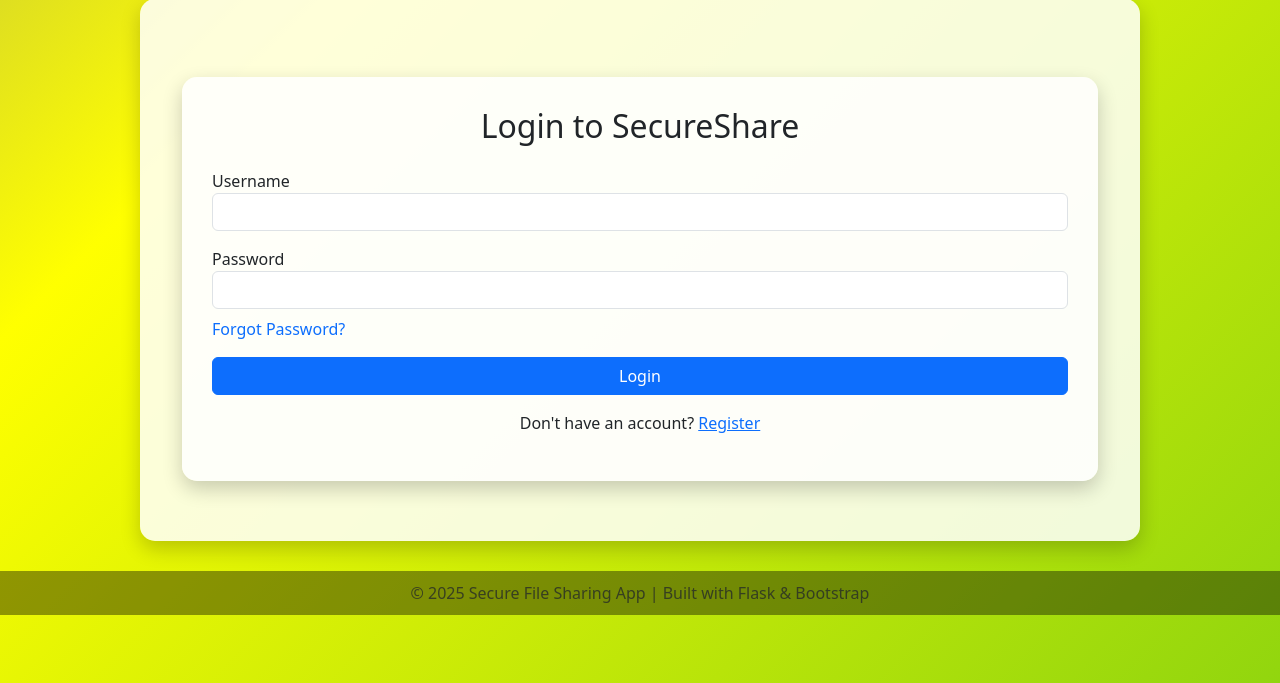
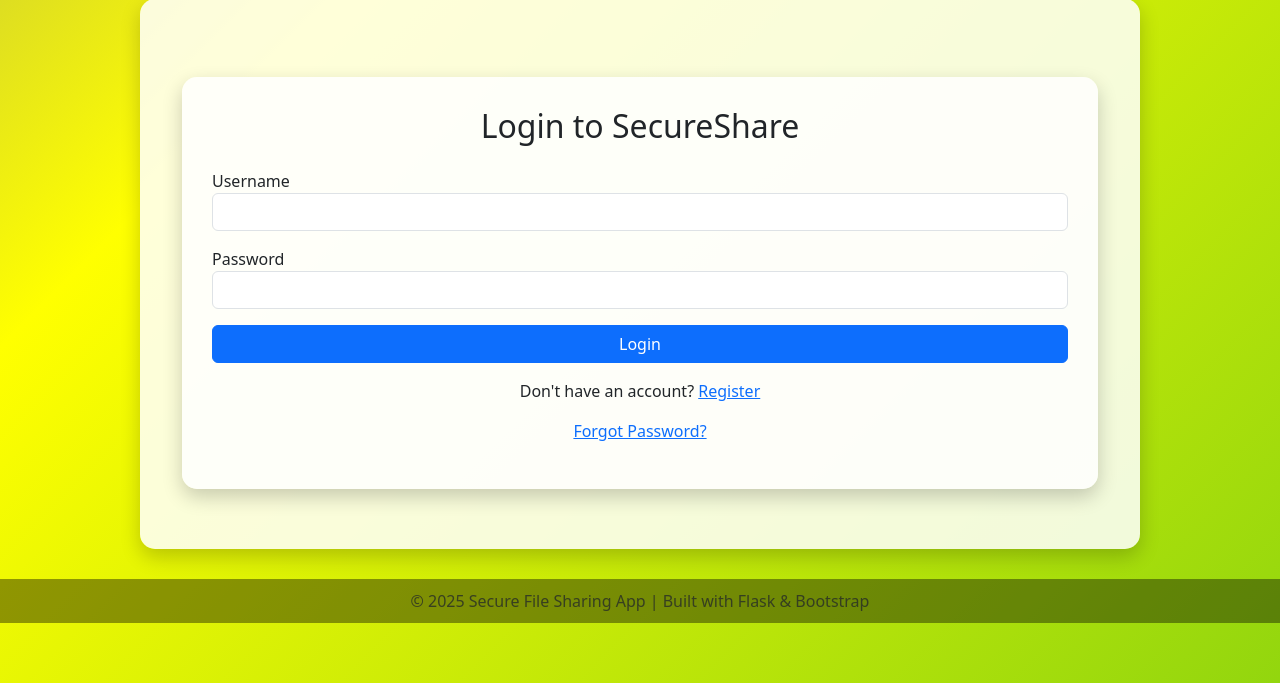
Before and after one commit to AJ3637/secure-file-sharing-app, a Flask app: page /login in a window 1280 px wide. Shown: the part 98-781 px from the top of the page. Run offline with Flask 3, Linux system fonts and the light colour scheme.

Commit message:
Update login.html

```diff
--- a/templates/login.html
+++ b/templates/login.html
@@ -12,14 +12,14 @@
       <div class="mb-3">
         <label>Password</label>
         <input type="password" name="password" class="form-control" required />
-        <div class="mt-2">
-          <a href="/reset_password" class="text-decoration-none">Forgot Password?</a>
-        </div>
       </div>
       <div class="d-grid">
         <button type="submit" class="btn btn-primary">Login</button>
       </div>
       <p class="mt-3 text-center">Don't have an account? <a href="/register">Register</a></p>
+      <p class="text-center mt-2">
+        <a href="/reset_password">Forgot Password?</a>
+      </p>
     </form>
   </div>
 </div>
```
